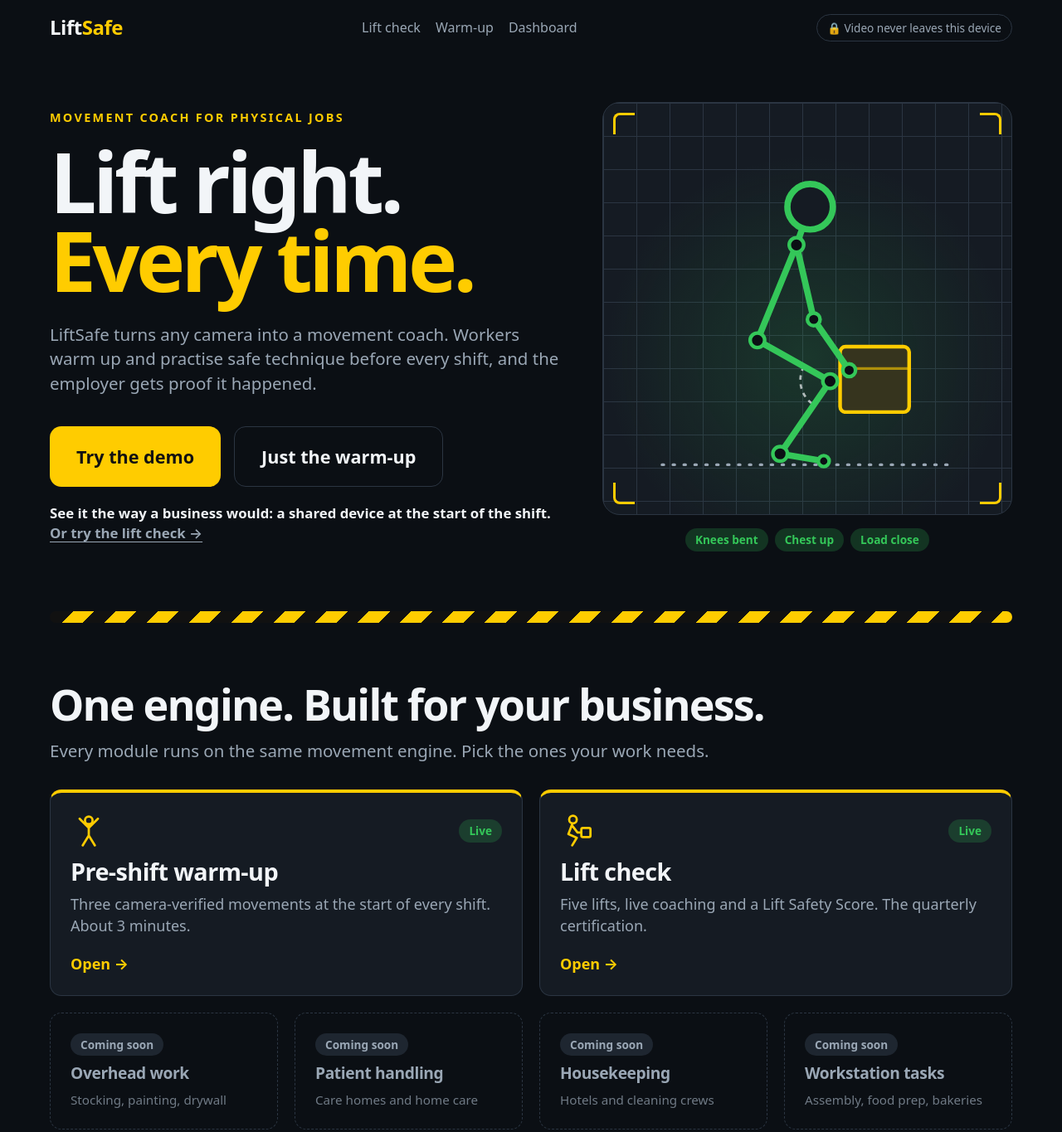
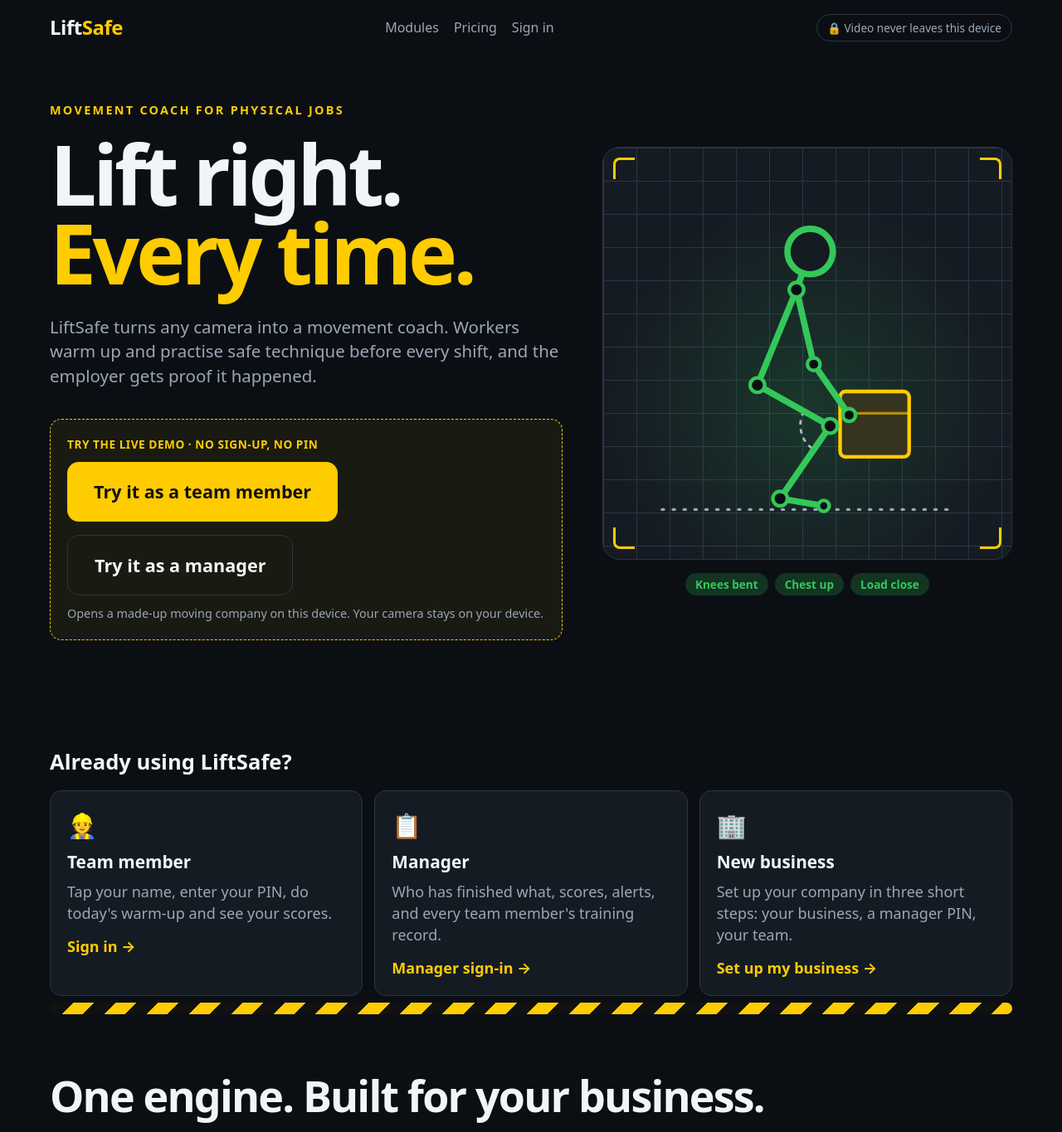
Before and after one commit to iyassh/liftsafe, a website: page index.html in a window 1280 px wide. Shown: the top 1365 px of the page at 83% size. Drawn offline with Linux system fonts and the light colour scheme.

Commit message:
Main page: one-click demo as team member or manager, and three clear entrances

```diff
--- a/css/landing.css
+++ b/css/landing.css
@@ -154,3 +154,17 @@
   .btn-big { padding: 18px 20px; font-size: 1.2rem; }
   .badge { font-size: 0.78rem; }
 }
+
+/* ---------- demo box and entrances ---------- */
+.demo-box { margin-top: 26px; padding: 20px; border: 1px dashed var(--accent); border-radius: var(--radius); background: color-mix(in srgb, var(--accent) 6%, transparent); }
+.demo-label { margin: 0 0 12px; font-weight: 700; color: var(--accent); letter-spacing: 0.04em; text-transform: uppercase; font-size: 0.85rem; }
+.demo-box .hero-actions { margin: 0; }
+.demo-note { margin: 12px 0 0; font-size: 0.9rem; }
+.entrances { margin: 56px 0 8px; }
+.entrances h2 { font-size: 1.6rem; margin: 0 0 16px; }
+.entrance-grid { display: grid; grid-template-columns: repeat(auto-fit, minmax(240px, 1fr)); gap: 14px; }
+.entrance { display: flex; flex-direction: column; gap: 8px; text-decoration: none; }
+.entrance:hover, .entrance:focus-visible { border-color: var(--accent); outline: none; }
+.entrance-icon { font-size: 1.8rem; }
+.entrance-title { font-size: 1.3rem; font-weight: 800; }
+.entrance-go { margin-top: 6px; font-weight: 700; color: var(--accent); }
--- a/index.html
+++ b/index.html
@@ -13,9 +13,9 @@
     <header class="topbar">
       <a class="brand" href="index.html">Lift<span>Safe</span></a>
       <nav class="nav" aria-label="Main">
-        <a href="check.html">Lift check</a>
-        <a href="warmup.html">Warm-up</a>
-        <a href="dashboard.html">Dashboard</a>
+        <a href="#modules">Modules</a>
+        <a href="#pricing">Pricing</a>
+        <a href="app.html">Sign in</a>
       </nav>
       <span class="badge">🔒 Video never leaves this device</span>
     </header>
@@ -26,11 +26,14 @@
           <p class="eyebrow">Movement coach for physical jobs</p>
           <h1>Lift right. <span class="hero-accent">Every time.</span></h1>
           <p class="hero-sub">LiftSafe turns any camera into a movement coach. Workers warm up and practise safe technique before every shift, and the employer gets proof it happened.</p>
-          <div class="hero-actions">
-            <a class="btn btn-big" href="app.html">Try the demo</a>
-            <a class="btn btn-ghost btn-big" href="warmup.html">Just the warm-up</a>
+          <div class="demo-box">
+            <p class="demo-label">Try the live demo · no sign-up, no PIN</p>
+            <div class="hero-actions">
+              <a class="btn btn-big" href="app.html?demo=member">Try it as a team member</a>
+              <a class="btn btn-ghost btn-big" href="app.html?demo=manager">Try it as a manager</a>
+            </div>
+            <p class="muted demo-note">Opens a made-up moving company on this device. Your camera stays on your device.</p>
           </div>
-          <p class="hero-more">See it the way a business would: a shared device at the start of the shift. <a href="check.html">Or try the lift check →</a></p>
         </div>
 
         <figure class="hero-figure">
@@ -74,9 +77,33 @@
         </figure>
       </section>
 
+      <section class="entrances" aria-labelledby="entrances-title">
+        <h2 id="entrances-title">Already using LiftSafe?</h2>
+        <div class="entrance-grid">
+          <a class="entrance card" href="app.html">
+            <span class="entrance-icon" aria-hidden="true">👷</span>
+            <span class="entrance-title">Team member</span>
+            <span class="muted">Tap your name, enter your PIN, do today's warm-up and see your scores.</span>
+            <span class="entrance-go">Sign in →</span>
+          </a>
+          <a class="entrance card" href="app.html?manager=1">
+            <span class="entrance-icon" aria-hidden="true">📋</span>
+            <span class="entrance-title">Manager</span>
+            <span class="muted">Who has finished what, scores, alerts, and every team member's training record.</span>
+            <span class="entrance-go">Manager sign-in →</span>
+          </a>
+          <a class="entrance card" href="app.html?setup=1">
+            <span class="entrance-icon" aria-hidden="true">🏢</span>
+            <span class="entrance-title">New business</span>
+            <span class="muted">Set up your company in three short steps: your business, a manager PIN, your team.</span>
+            <span class="entrance-go">Set up my business →</span>
+          </a>
+        </div>
+      </section>
+
       <div class="hazard" aria-hidden="true"></div>
 
-      <section class="modules" aria-labelledby="modules-title">
+      <section class="modules" id="modules" aria-labelledby="modules-title">
         <h2 class="section-title" id="modules-title">One engine. Built for your business.</h2>
         <p class="section-intro">Every module runs on the same movement engine. Pick the ones your work needs.</p>
         <ul class="module-grid">
@@ -181,7 +208,7 @@
         <p class="source muted">Source: WorkSafeBC</p>
       </section>
 
-      <section class="pricing" aria-labelledby="pricing-title">
+      <section class="pricing" id="pricing" aria-labelledby="pricing-title">
         <h2 class="price" id="pricing-title"><span class="price-amount">$5</span> per worker per month</h2>
         <div class="price-detail">
           <p class="muted">$49 monthly minimum · no hardware · cancel anytime</p>
```
Also changed, not shown: js/app.js (+23 -1 lines).
